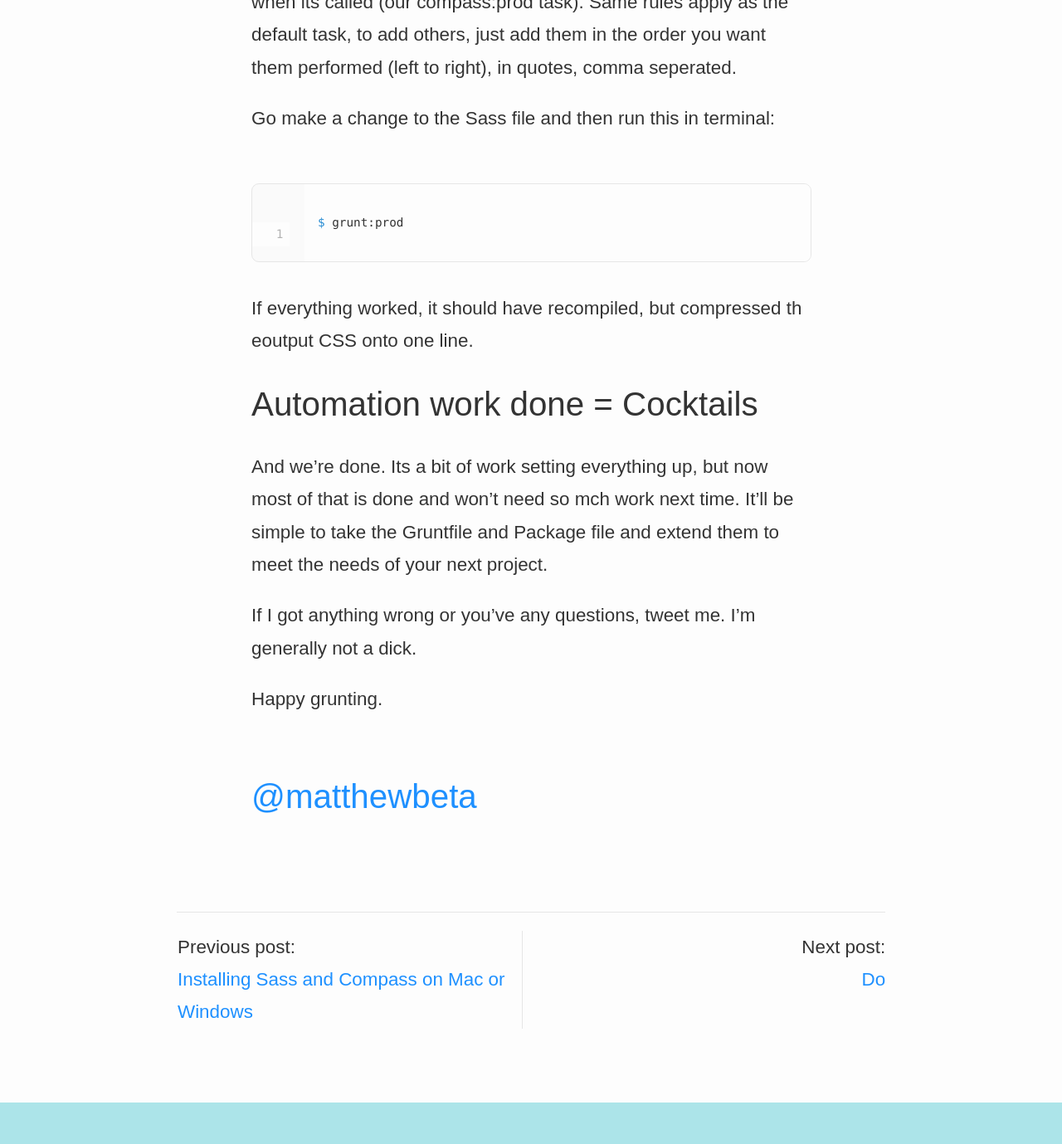
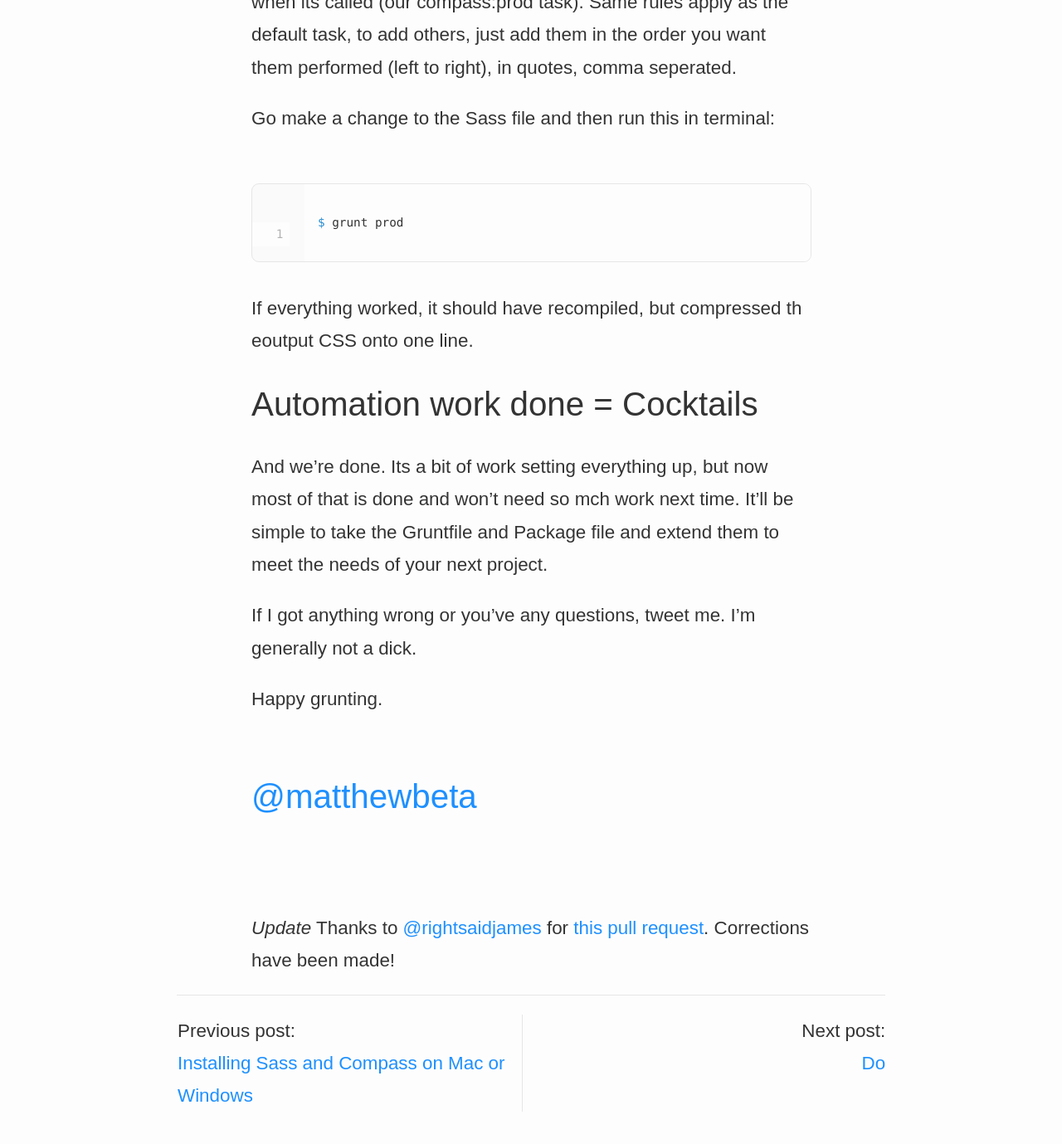
Before and after one commit to matthewbeta/matthew-jackson.com, a Jekyll site: the page built from _posts/2013-09-17-grunt-workflow-for-sass-compass-and-js.md, in a window 1280 px wide and 1400 px high, scrolled down 13471 px. Shown: the top 1379 px of the window at 83% size. Built offline with Jekyll 4.4.1, drawn with Linux system fonts in a browser that asks for light colours; Markdown is read by kramdown in place of the engine named in the settings.

Commit message:
Updated the grunt prod command as it was wrong :(
Thanks to @rightsaidjames for this pull request https://github.com/matthewbeta/grunt-demo/pull/1

```diff
--- a/_posts/2013-09-17-grunt-workflow-for-sass-compass-and-js.md
+++ b/_posts/2013-09-17-grunt-workflow-for-sass-compass-and-js.md
@@ -310,7 +310,7 @@ Here we create a task called "prod" and add one task to be run when its called (
 Go make a change to the Sass file and then run this in terminal:
 
 {% highlight bash linenos %}
-$ grunt:prod
+$ grunt prod
 {% endhighlight %}
 
 If everything worked, it should have recompiled, but compressed th eoutput CSS onto one line.
@@ -324,3 +324,5 @@ If I got anything wrong or you've any questions, tweet me. I'm generally not a d
 Happy grunting.
 
 <a href="http://twitter.com/matthewbeta" class="signature">@matthewbeta</a>
+
+*Update* Thanks to [@rightsaidjames](https://github.com/rightsaidjames) for [this pull request](https://github.com/matthewbeta/grunt-demo/pull/1). Corrections have been made!
```
